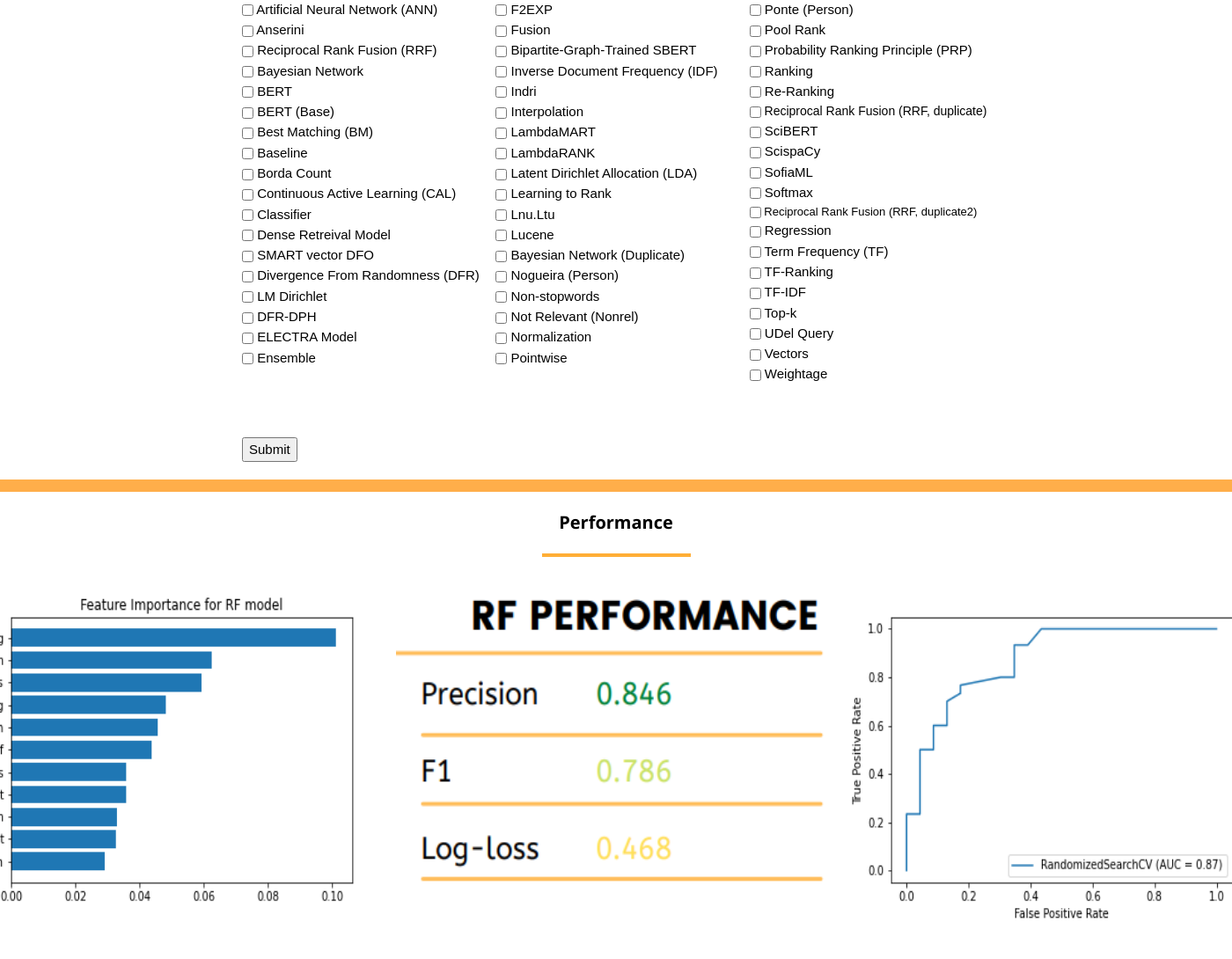
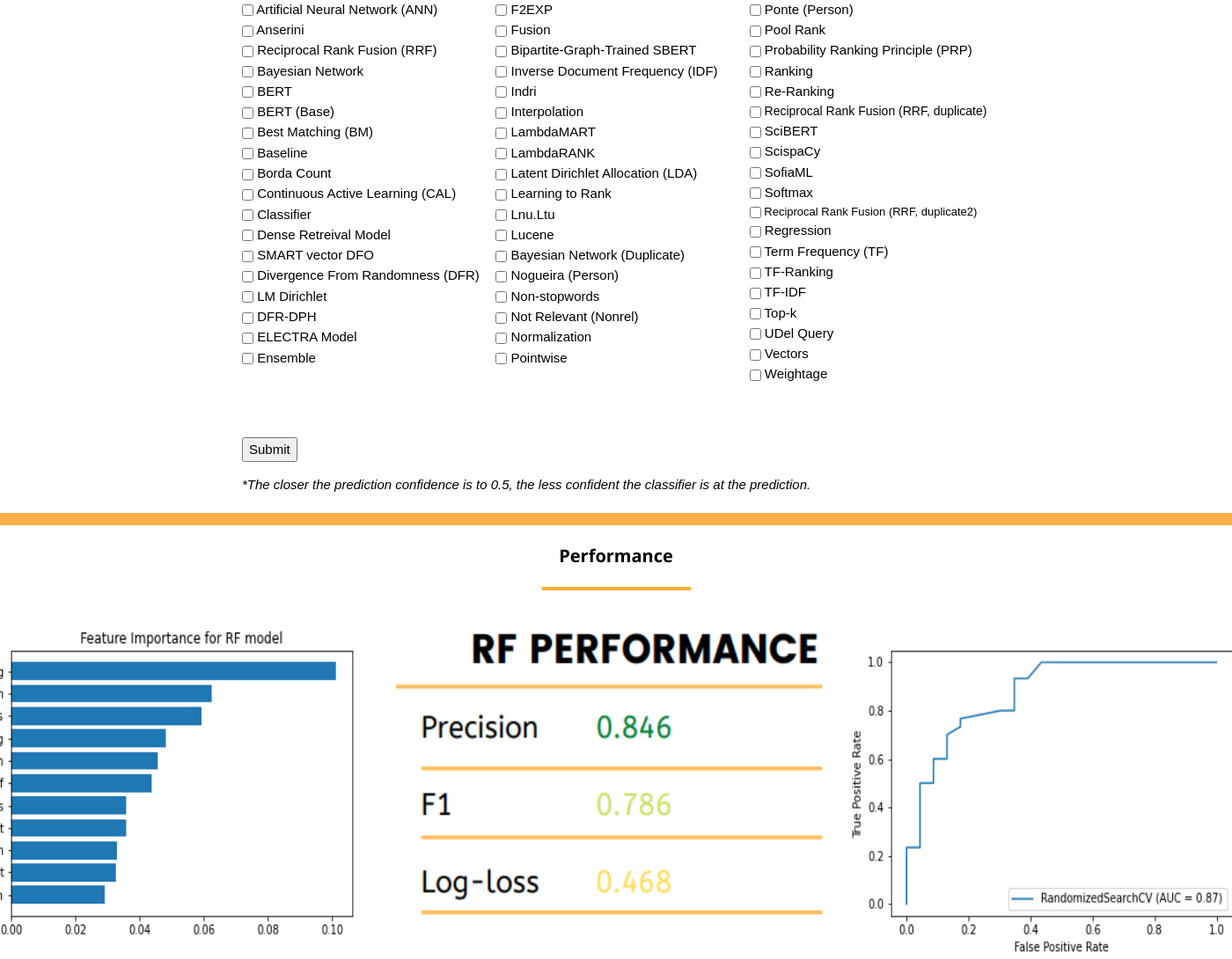
Before and after one commit to mong0009monash/FYP.github.io, a Flask app: page / in a window 1400 px wide; the page is wider, and only the part inside the window is pictured. Shown: the part 411-1501 px from the top of that part at 88% size. Run offline with Flask 2, Linux system fonts and the light colour scheme; parts of the project's set-up code (start-up, migrations or seed data) failed here and were passed over.

Commit message:
Update index.html

```diff
--- a/server.py
+++ b/server.py
@@ -16,7 +16,7 @@
 def predict():
     if request.method == 'POST':
         lst = getChecks()
-        res = model.predict([lst])[0]
+        res = [model.predict([lst])[0],model.predict_proba([lst])[0][1]]
         return render_template('index.html', result = res)
     else:
         return render_template('index.html')
--- a/templates/index.html
+++ b/templates/index.html
@@ -139,7 +139,7 @@
 <br>
 
 <!-- Start Input text -->
-<input type="text" id="myInput" onkeyup="myFunction()" placeholder="Search for feature..">
+<input type="text" id="myInput" onKeyUp="myFunction()" placeholder="Search for feature..">
 <!-- End Input text -->
 
 
@@ -210,6 +210,8 @@
 
 
 </form>
+
+<p style="font-style:italic;">*The closer the prediction confidence is to 0.5, the less confident the classifier is at the prediction.</p>
 
 <script>
 function myFunction() {
```
